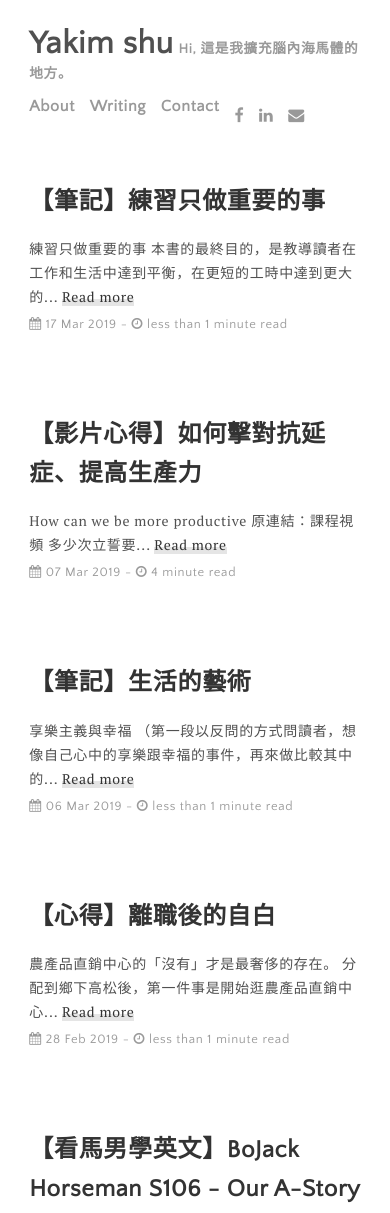
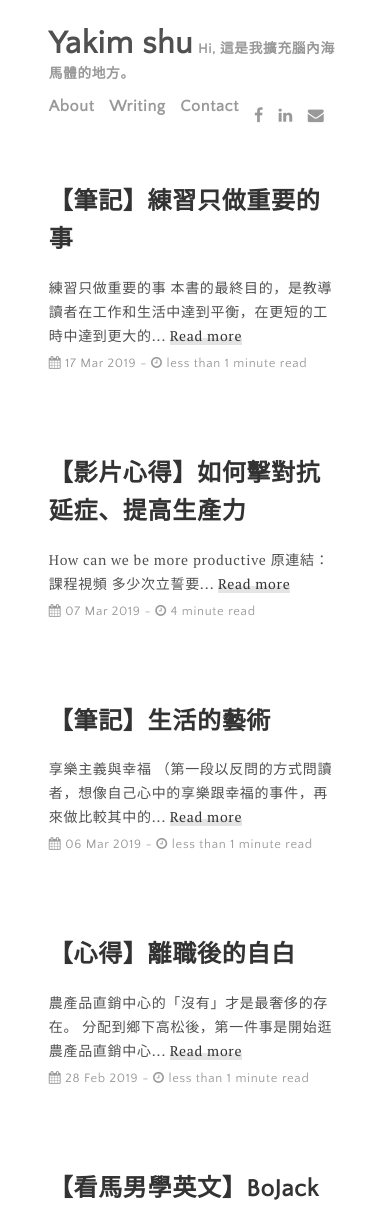
Before and after one commit to yakim-shu/blogger, a Jekyll site: the page built from index.html, in a window 390 px wide. Shown: the top 1213 px of the page. Built offline with Jekyll 4.4.1, drawn with Linux system fonts in a browser that asks for light colours; nearby versions of some CDN libraries; the list of posts is cut into pages by our own code.

Commit message:
Revert "0804 改手機css"
This reverts commit 79707a30d614ac94ad2806c11b9b79739cffba4b.

```diff
--- a/css/main.css
+++ b/css/main.css
@@ -138,7 +138,7 @@ table tr:hover td {
 
 @media (max-width: 48em) {
   .container {
-    width: 85vw;
+    width: 75vw;
   }
 }
 
@@ -210,13 +210,6 @@ table tr:hover td {
   position: relative;
   border-radius:5px;
 }
-
-@media (max-width: 480px) {
-  .posts h1 + a {
-    height:200px;
-  }
-}
-
 
 .posts h1 + a img {
    max-width:100%;
```
Also changed, not shown: 1 other file.
